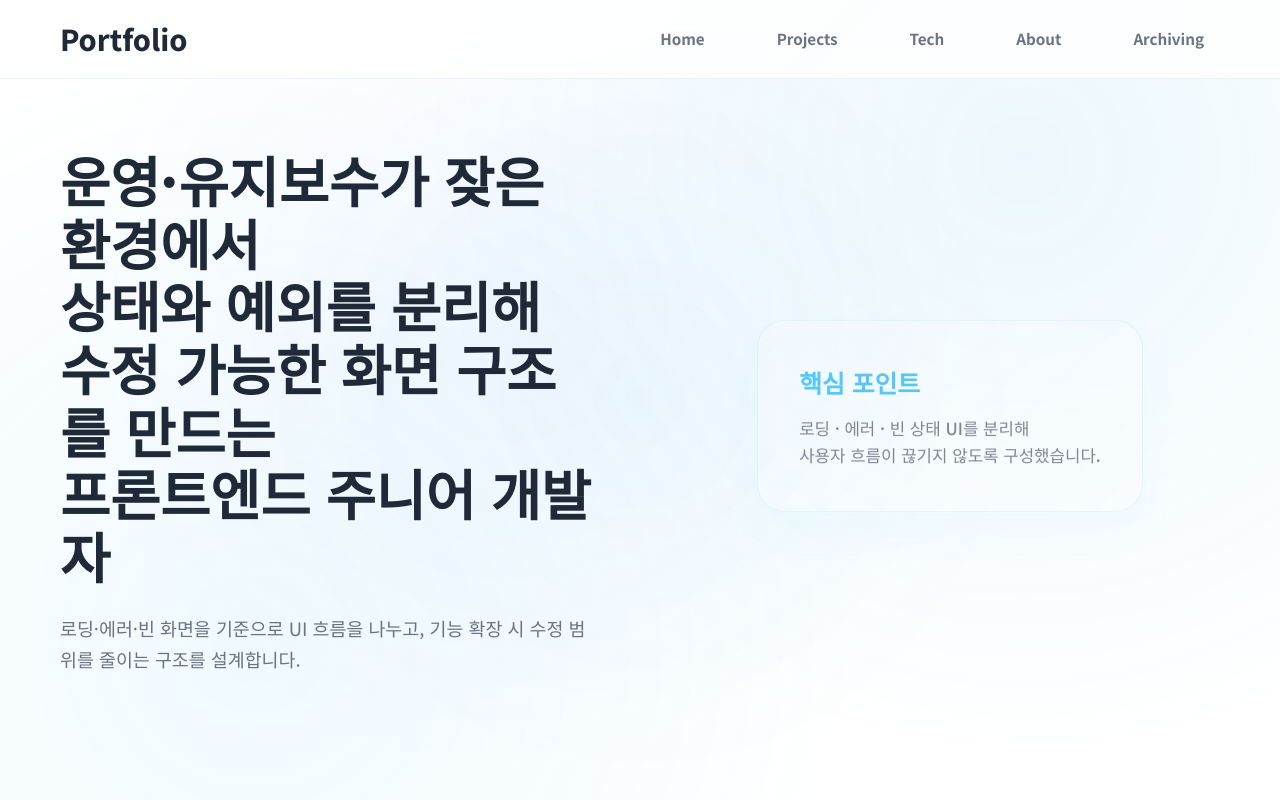
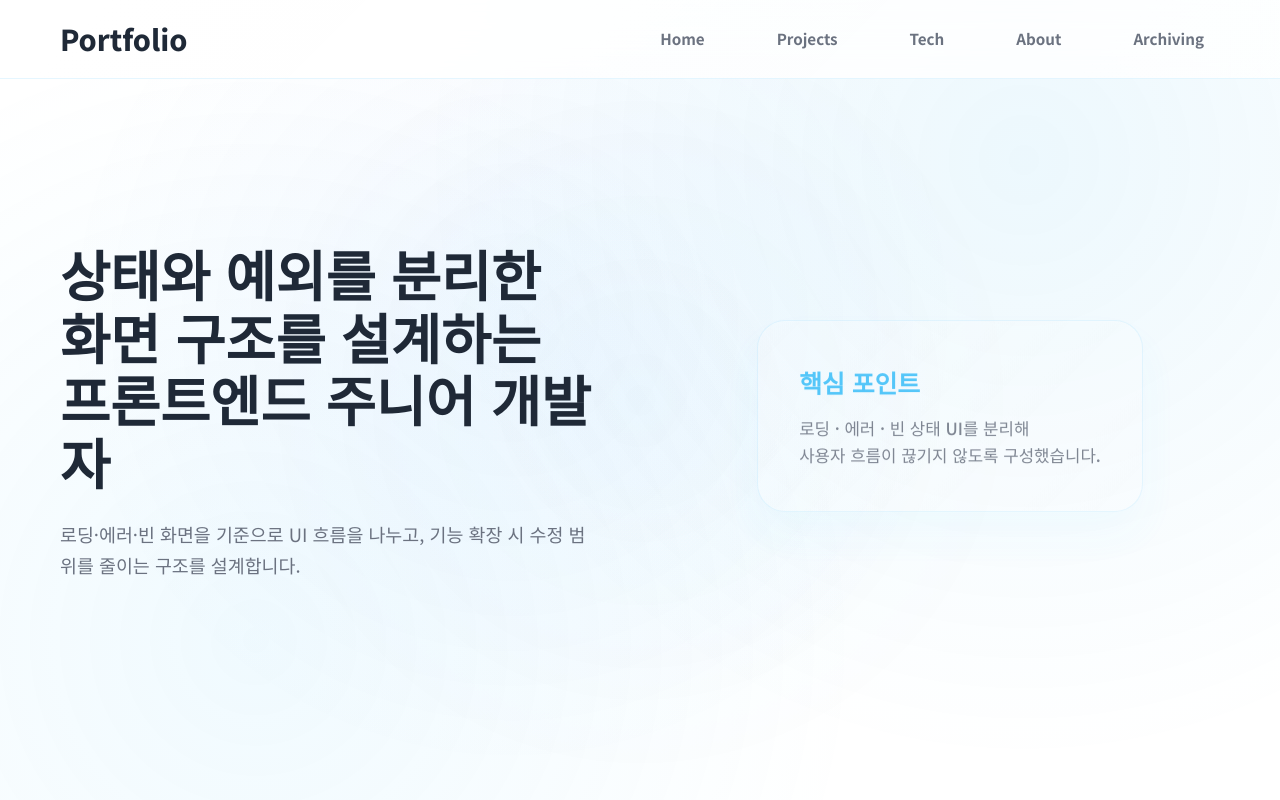
Before and after one commit to BAEEUNJi97/my_portfolio_practice, a plain HTML site: page index.html in a window 1280 px wide. Shown: the top 800 px of the page. Drawn offline with Linux system fonts and the light colour scheme.

Commit message:
hero 수정

```diff
--- a/index.html
+++ b/index.html
@@ -8,8 +8,8 @@
     <meta
       name="description"
       content="상태와 예외를 분리해
-수정 가능한 화면 구조를 만드는
-프론트엔드 주니어 개발자"
+      수정 가능한 화면 구조를 만드는
+        프론트엔드 주니어 개발자"
     />
     <meta
       name="keywords"
@@ -101,9 +101,8 @@
         <div class="hero-content">
           <div class="hero-text">
             <h1 class="hero-title">
-              운영·유지보수가 잦은 환경에서<br />
-              상태와 예외를 분리해<br />
-              <span class="highlight">수정 가능한 화면 구조</span>를 만드는<br />
+              <span class="highlight">상태와 예외를 분리한</span><br />
+              화면 구조를 설계하는<br />
               <span class="highlight">프론트엔드 주니어 개발자</span>
             </h1>
 
```
